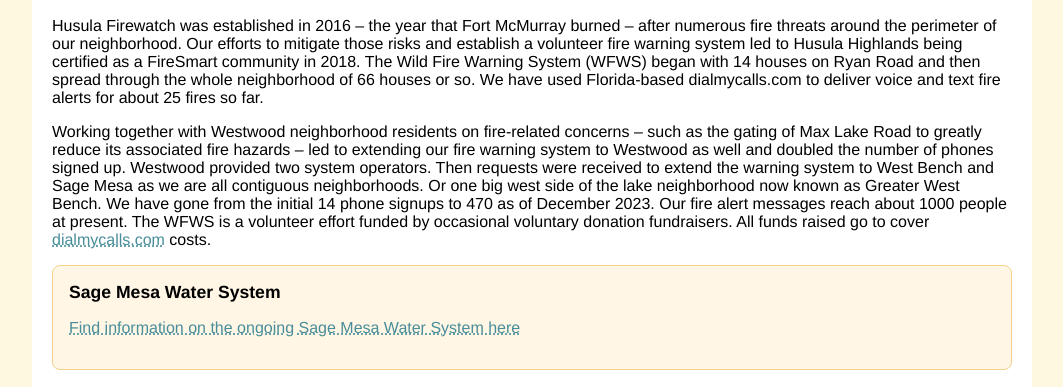
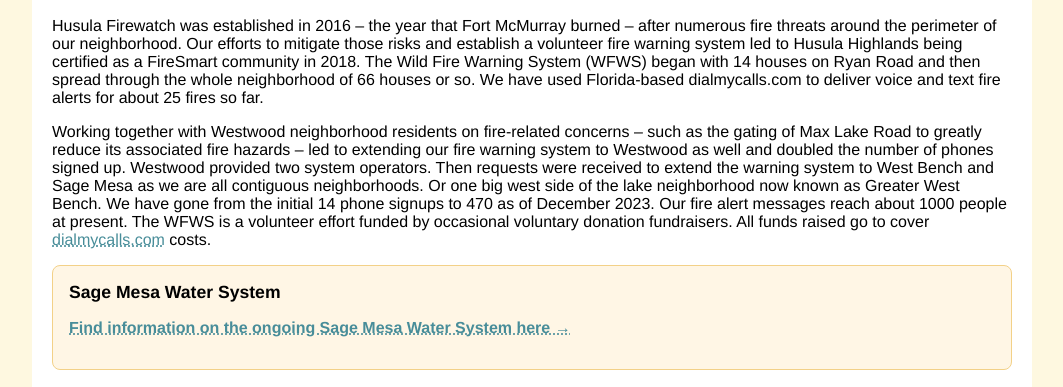
Before and after one commit to dhalarewich/wildfirewarning, a plain HTML site: page index.html in a window 1280 px wide. Shown: the part 408-795 px from the top of the page, without its empty margins (108-1171 px from the left). Drawn offline with Linux system fonts and the light colour scheme.

Commit message:
Update index.html

```diff
--- a/index.html
+++ b/index.html
@@ -20,7 +20,7 @@
 
   <div class="info-box">
     <h3>Sage Mesa Water System</h3>
-    <p><a href="/sagemesawatersystemvote.html" target="_blank">Find information on the ongoing Sage Mesa Water System here</a></p>
+    <p><a href="/sagemesawatersystemvote.html" target="_blank"><b>Find information on the ongoing Sage Mesa Water System here &rarr;</a></b></p>
   </div>
 
   <h2>How it Works</h2>
```
